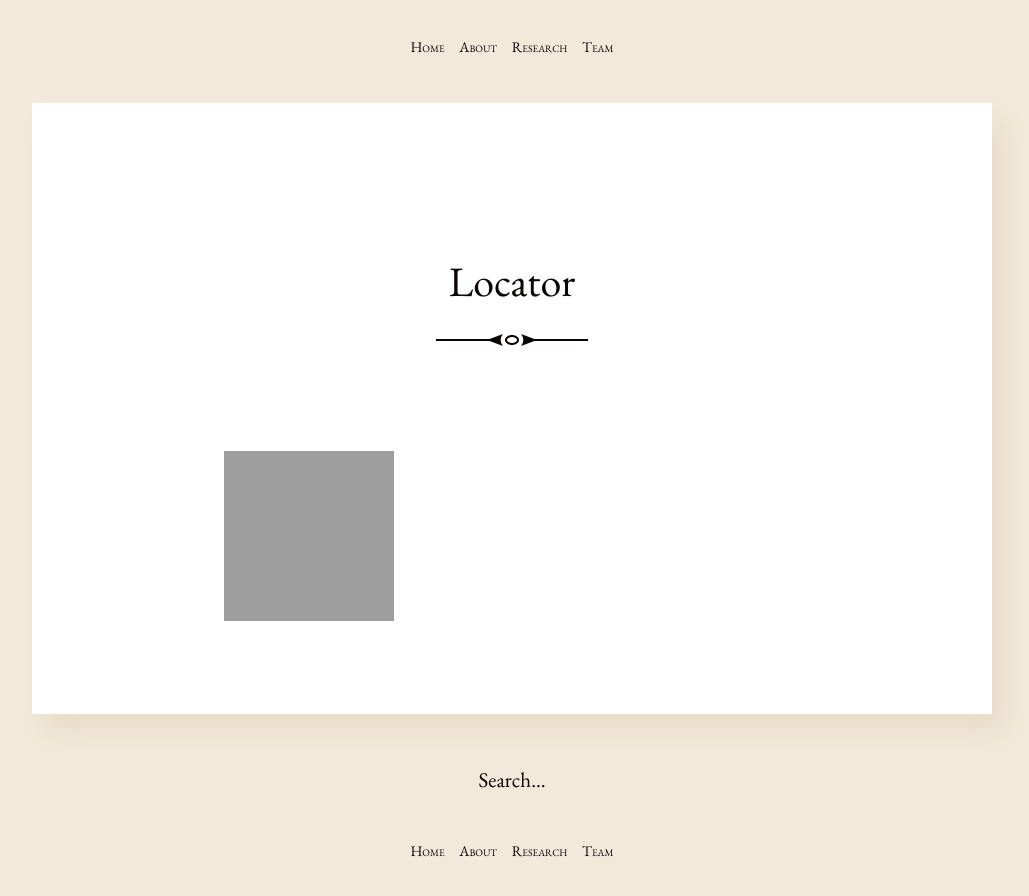
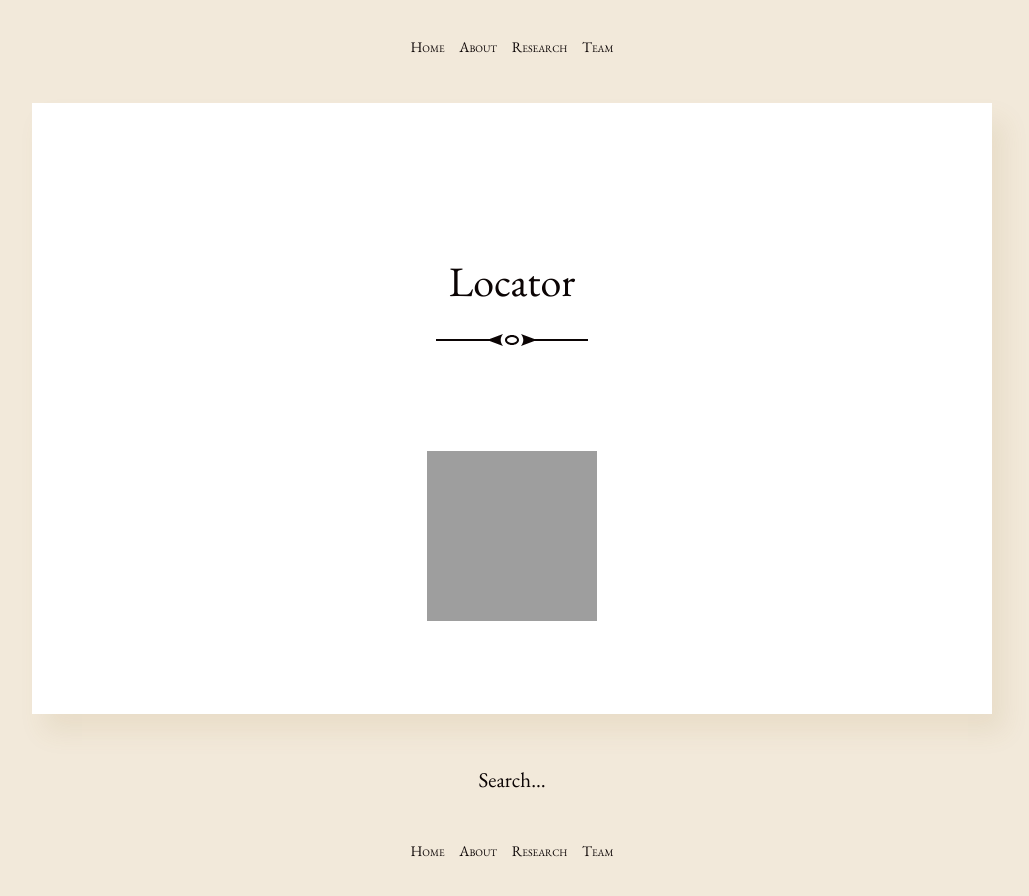
Before and after one commit to aindaco1/volver-health, a Jekyll site: the page built from samhsa.md, in a window 1280 px wide. Shown: the top 896 px of the page, without its empty margins (128-1157 px from the left). Built offline with Jekyll 4.4.1, drawn with Linux system fonts in a browser that asks for light colours; grey boxes are pictures that could not be loaded.

Commit message:
centered locator widget

```diff
--- a/_sass/_base.scss
+++ b/_sass/_base.scss
@@ -161,3 +161,8 @@ figcaption {
         right: 90px;
   }
 }
+
+#iframewrapper {
+  margin: 0 auto;
+  display: table;
+}
--- a/samhsa.md
+++ b/samhsa.md
@@ -3,8 +3,9 @@ layout: post
 title: Locator
 ---
 
-
-<iframe allowtransparency="true" frameborder="0" height="170" id="mentalhealthtreatmentfinder" marginheight="0" marginwidth="0" name="mentalhealthtreatmentfinder" scrolling="no" src="https://findtreatment.samhsa.gov/locator/widget/170?sType=SA&sCodes=SA,DT" title="Samhsa.gov" width="170"> https://findtreatment.samhsa.gov/locator/widget/170 </iframe>
+<div id="iframewrapper">
+    <iframe allowtransparency="true" frameborder="0" height="170" id="mentalhealthtreatmentfinder" marginheight="0" marginwidth="0" name="mentalhealthtreatmentfinder" scrolling="no" src="https://findtreatment.samhsa.gov/locator/widget/170?sType=SA&sCodes=SA,DT" title="Samhsa.gov" width="170"> https://findtreatment.samhsa.gov/locator/widget/170 </iframe>
+</div>
 
 <script>
     function getUrlVars() {
```
